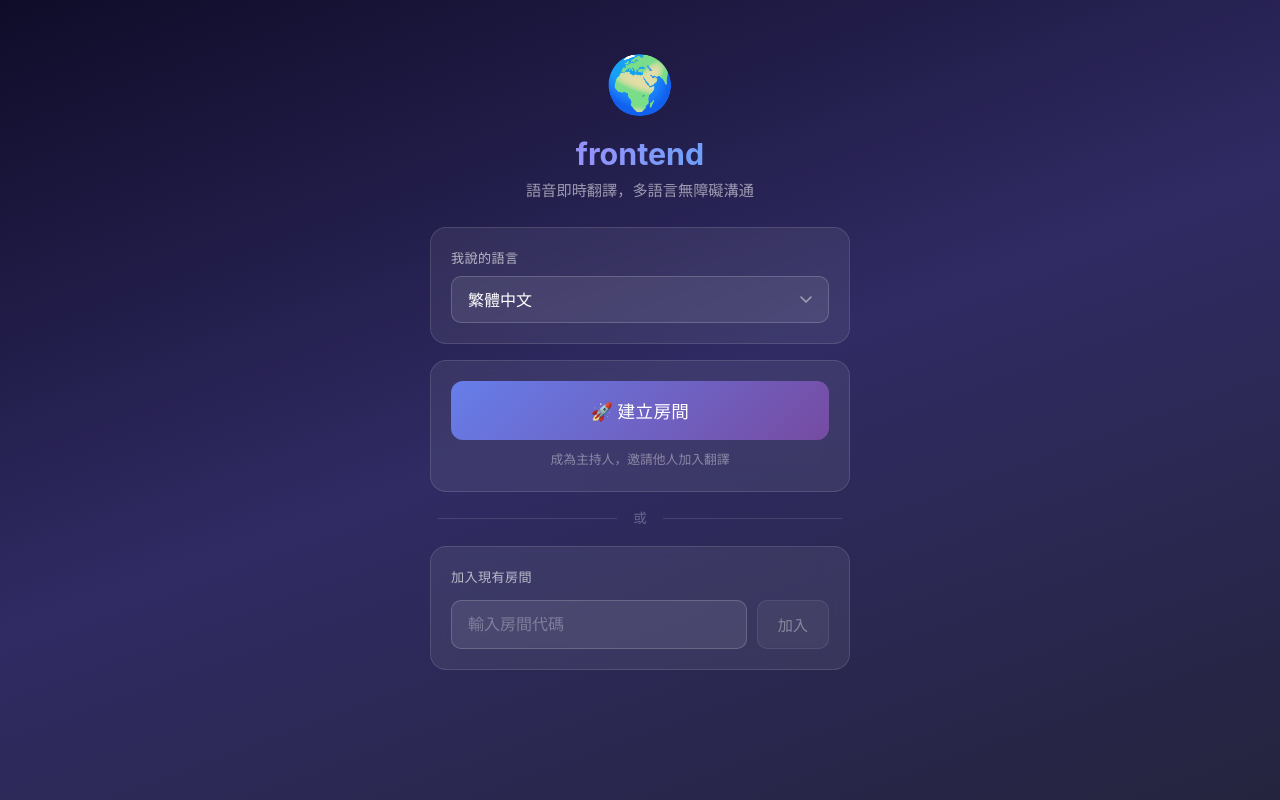
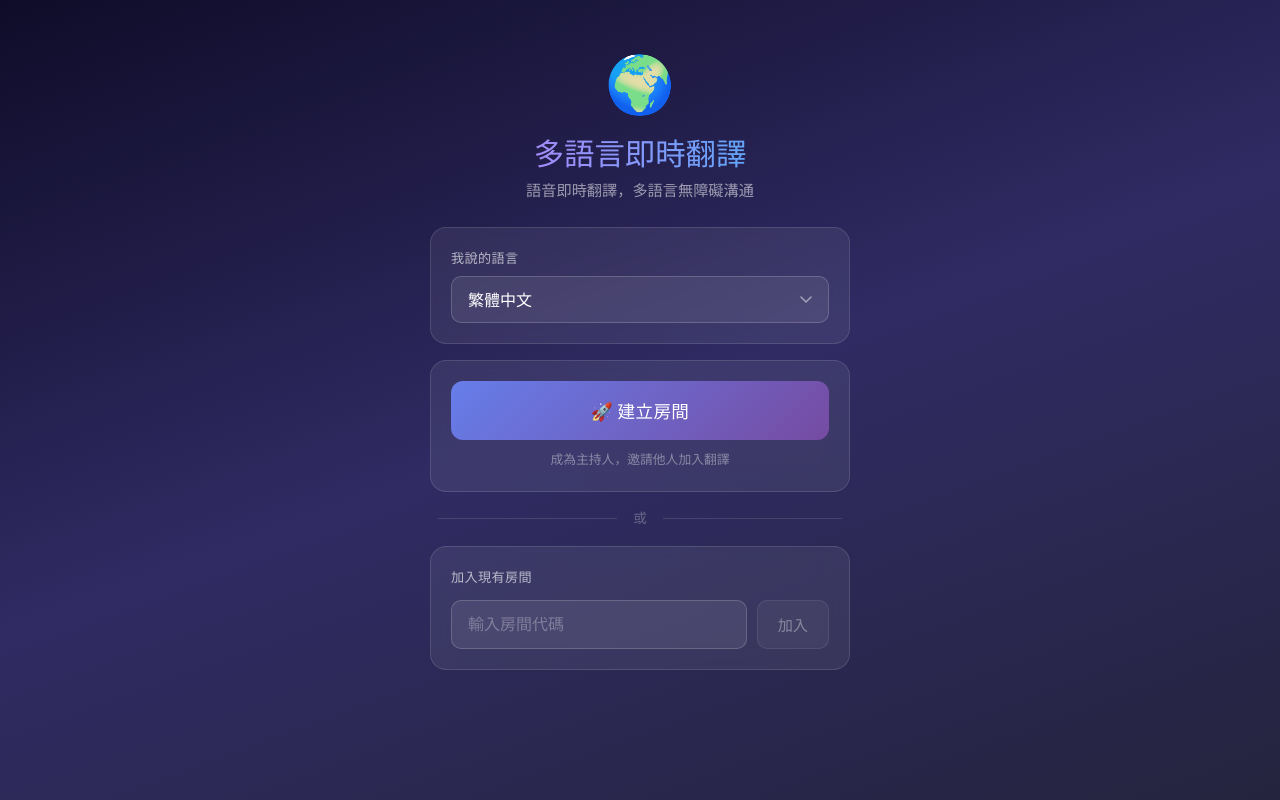
Before and after one commit to ricky40043/realtime-translate, a Vue app in the folder frontend/: page /room in a window 1280 px wide. Built offline with nearby package versions, Linux system fonts and the light colour scheme; no server answers.

Commit message:
fix(frontend): revert incorrect h1 change and fix browser tab title from frontend to Polyglot Chat

```diff
--- a/frontend/index.html
+++ b/frontend/index.html
@@ -4,7 +4,7 @@
     <meta charset="UTF-8" />
     <link rel="icon" type="image/svg+xml" href="/vite.svg" />
     <meta name="viewport" content="width=device-width, initial-scale=1.0" />
-    <title>frontend</title>
+    <title>Polyglot Chat - 多語言即時翻譯</title>
     <link rel="stylesheet" href="https://fonts.googleapis.com/css2?family=Material+Symbols+Outlined:opsz,wght,FILL,GRAD@20..48,100..700,0..1,-50..200" />
   </head>
   <body>
--- a/frontend/src/views/Room.vue
+++ b/frontend/src/views/Room.vue
@@ -2,7 +2,7 @@
   <div class="home">
     <header class="home-header">
       <div class="logo">🌍</div>
-      <h1>frontend</h1>
+      <h1>多語言即時翻譯</h1>
       <p>語音即時翻譯，多語言無障礙溝通</p>
     </header>
 
```
